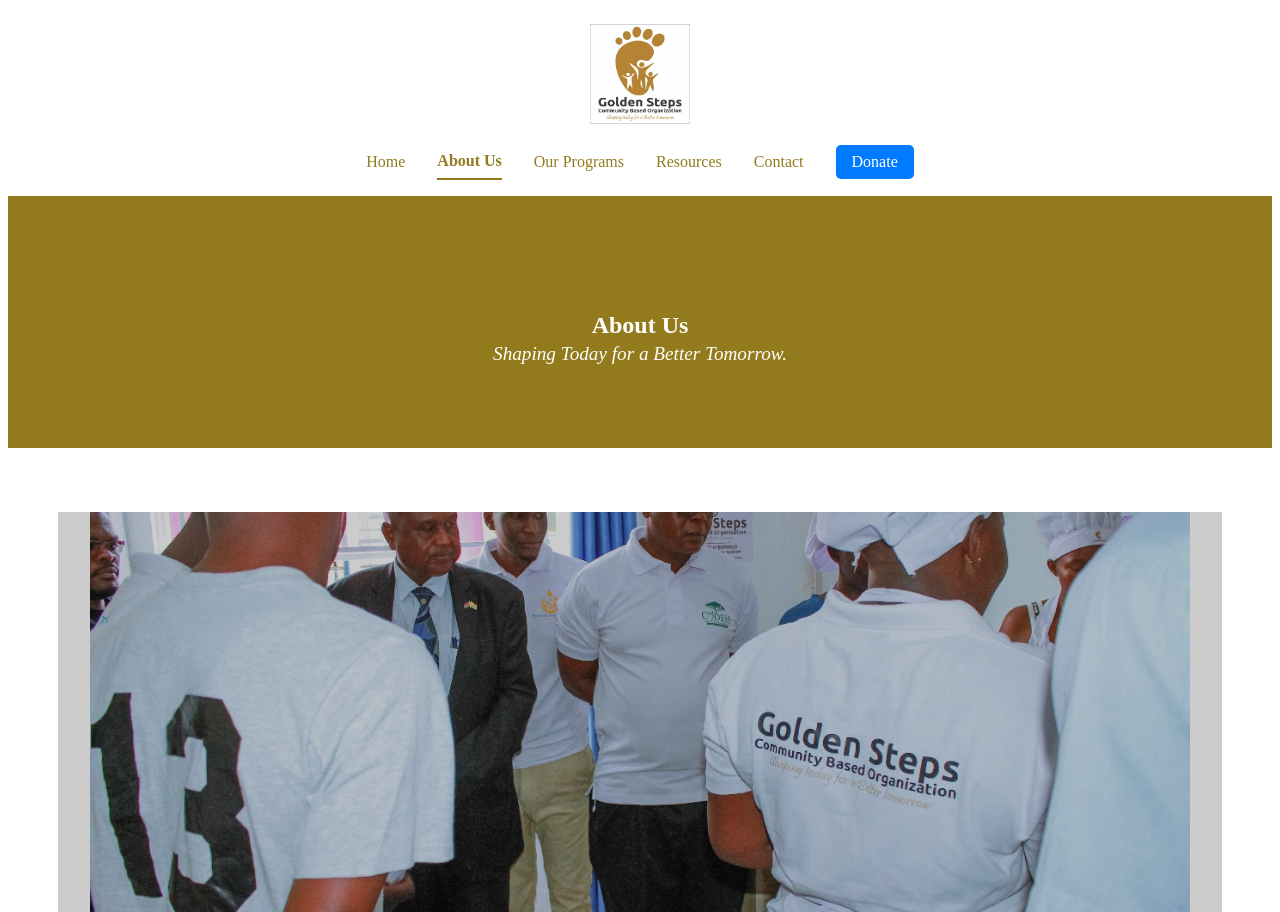
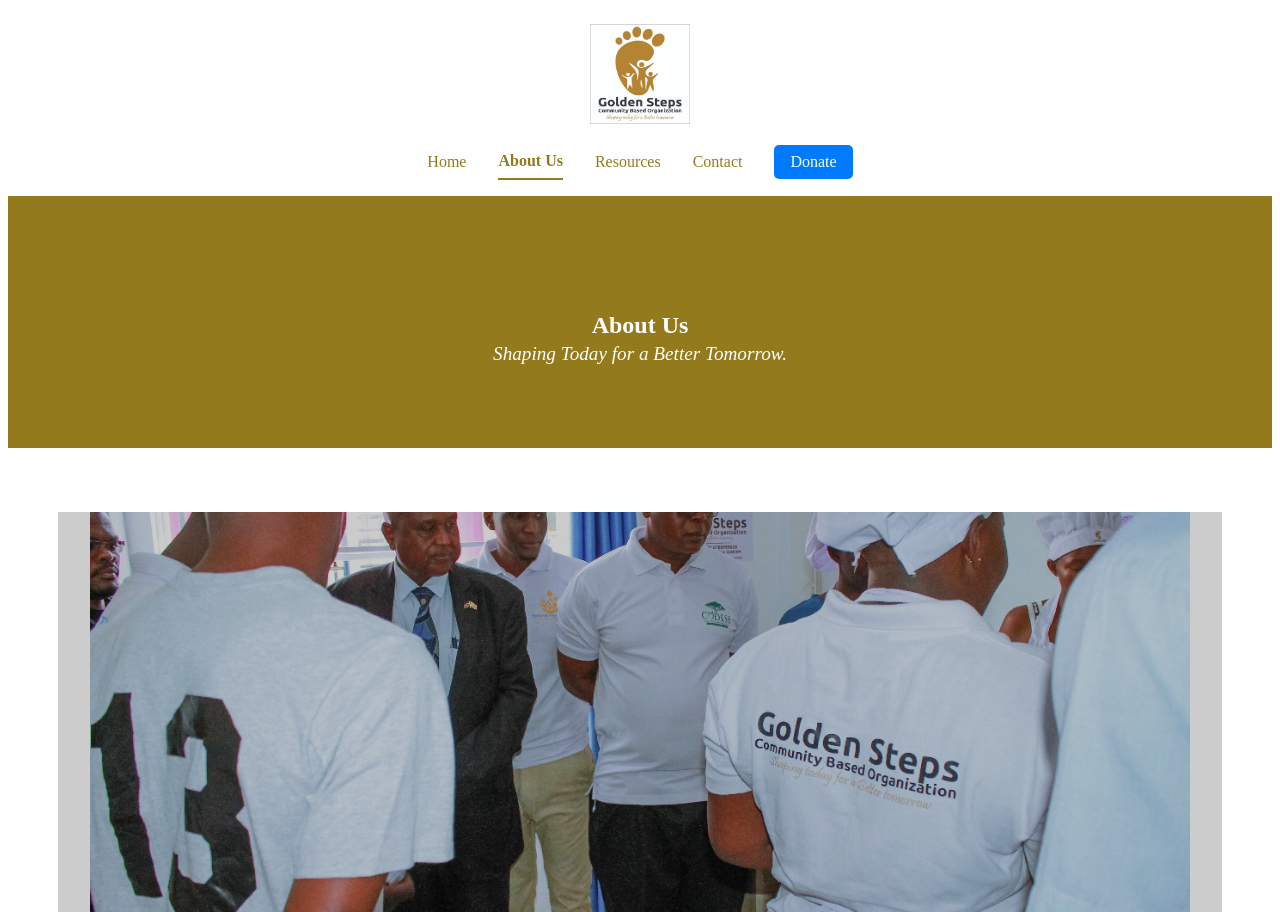
Before and after one commit to geoffreyabincha36-gif/Golden-Steps-Website, a website: page about.html in a window 1280 px wide. Shown: the top 912 px of the page. Drawn offline with Linux system fonts and the light colour scheme.

Commit message:
add changes

```diff
--- a/about.html
+++ b/about.html
@@ -18,7 +18,6 @@
             <div class="nav-links">
                 <a href="index.html" class="nav-item">Home</a>
                 <a href="about.html" class="nav-item">About Us</a>
-                <a href="index.html" class="nav-item">Our Programs</a>
                 <a href="resources.html" class="nav-item">Resources</a>
                 <a href="contact.html" class="nav-item">Contact</a>
                 <a href="index.html#donate" class="nav-item cta">Donate</a>
```
Also changed, not shown: contact.html (+0 -1 lines), index.html (+0 -1 lines), newsletter.html (+0 -1 lines), reports.html (+0 -1 lines), resources.html (+0 -1 lines), videos.html (+0 -1 lines).
